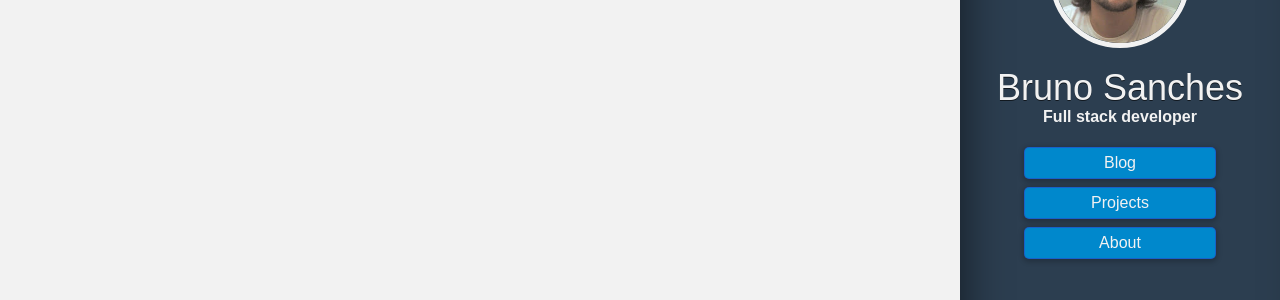
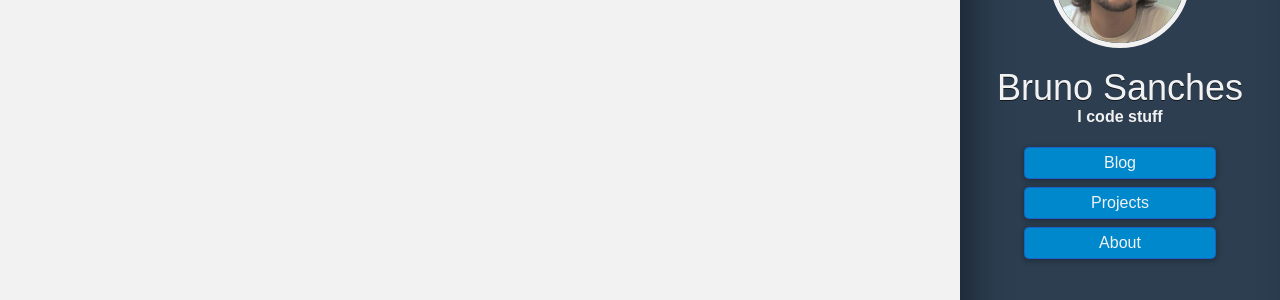
Before and after one commit to brunops/brunops.github.io, a Jekyll site: the page built from index.html, in a window 1280 px wide. Shown: the part 177-477 px from the top of the page. Built offline with Jekyll 4.4.1, drawn with Linux system fonts in a browser that asks for light colours; some web fonts are replaced; Markdown is read by kramdown in place of the engine named in the settings.

Commit message:
way way better explanation :)

```diff
--- a/_layouts/default.html
+++ b/_layouts/default.html
@@ -37,7 +37,7 @@
         <a href="/">
           <img src="/assets/images/brunops2.jpg" alt="">
           <h2 class="main-name">Bruno Sanches</h2>
-          <h4>Full stack developer</h4>
+          <h4>I code stuff</h4>
         </a>
         <header class="navigation">
           <nav>
```
